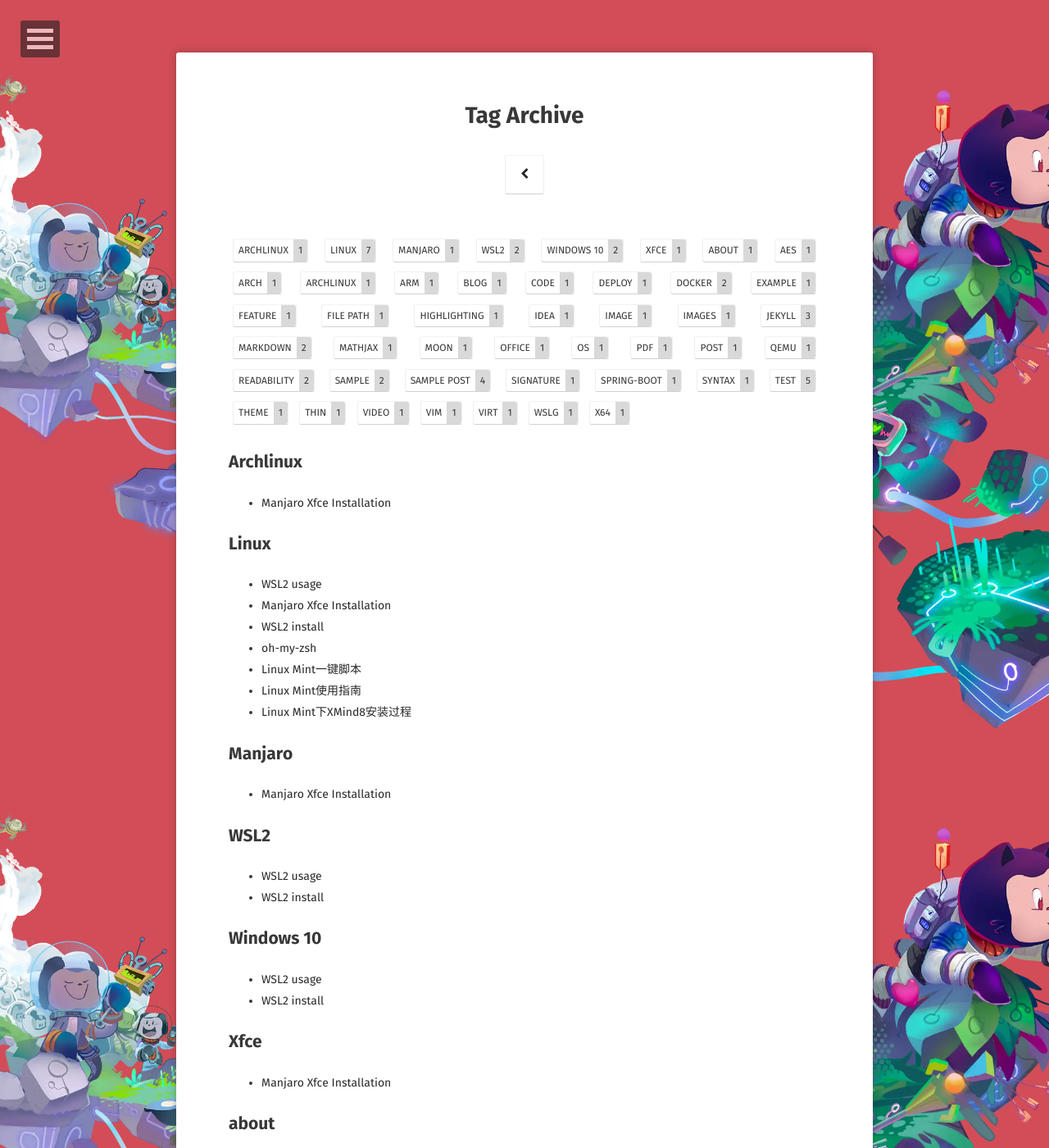
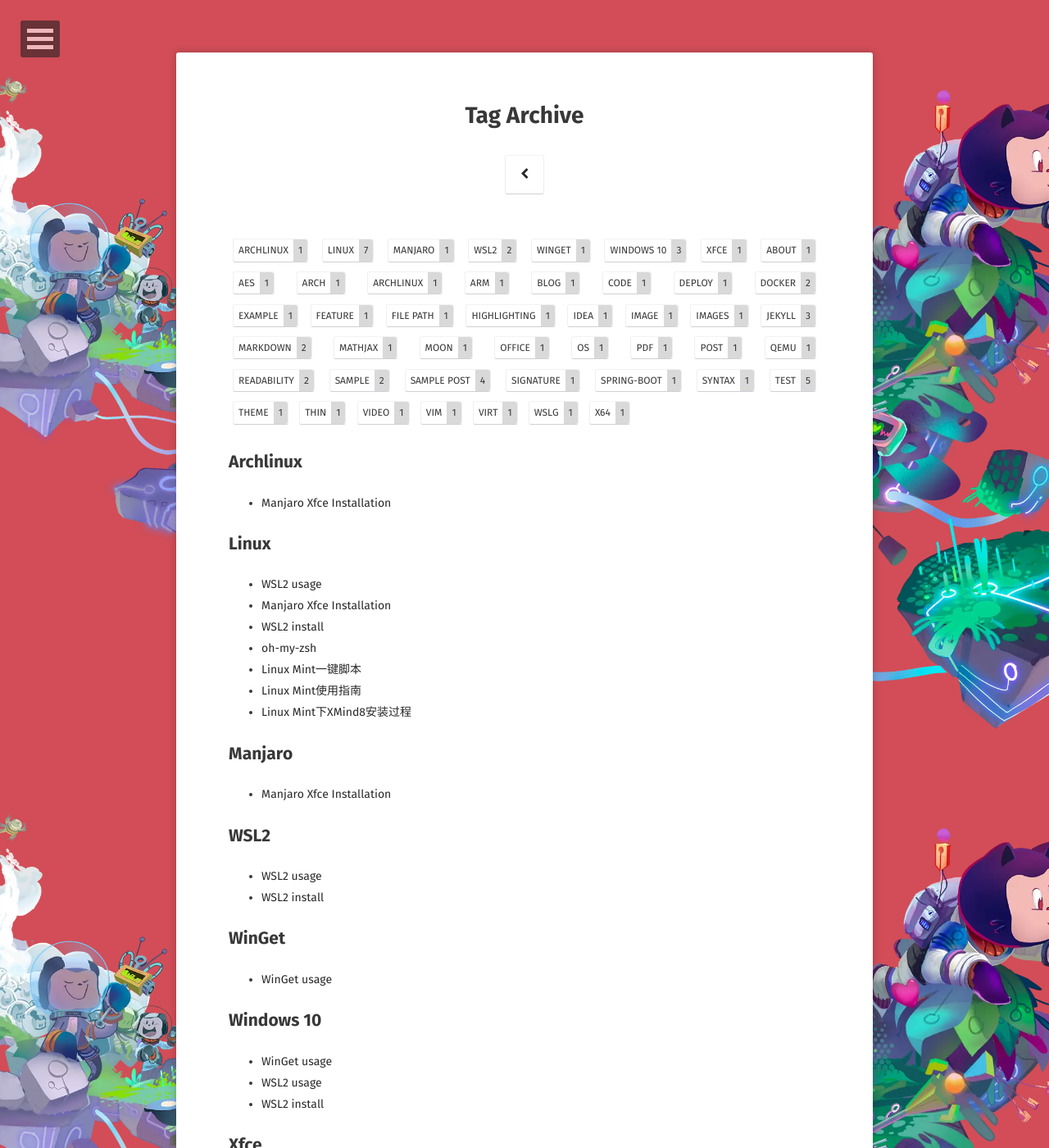
Before and after one commit to WebPavel/WebPavel.github.io, a Jekyll site: the page built from tags/index.html, in a window 1280 px wide and 1400 px high. Shown: the whole window at 82% size. Built offline with Jekyll 4.4.1, drawn with Linux system fonts in a browser that asks for light colours; some web fonts are replaced.

Commit message:
Update and rename setup.md to 2023-04-14-WinGet-Usage.md

````diff
--- a/_posts/setup.md
+++ b/_posts/2023-04-14-WinGet-Usage.md
@@ -7,7 +7,7 @@ tags: [WinGet, Windows 10]
 comments: false
 ---
 
-- application_backup.json
+- winget_export.json
 
 ```json
 {
````
